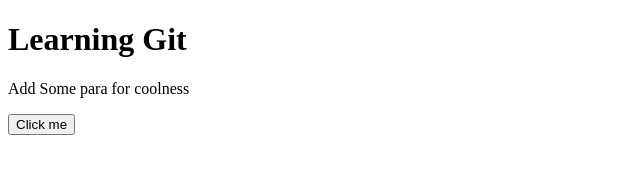
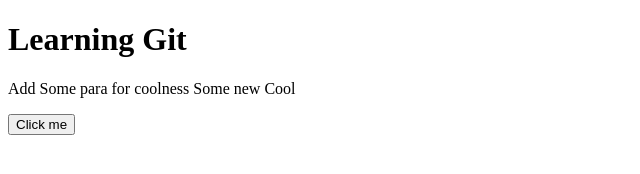
Before and after one commit to codelord405/Random, a plain HTML site: page index.html in a window 1280 px wide. Shown: the whole page, without its empty margins (0-640 px from the left). Drawn offline with Linux system fonts and the light colour scheme.

Commit message:
Update index text

```diff
--- a/index.html
+++ b/index.html
@@ -7,7 +7,7 @@
 </head>
 <body>
     <h1>Learning Git</h1>
-    <p>Add Some para for coolness</p>
+    <p>Add Some para for coolness Some new Cool</p>
     <button>Click me</button>
 </body>
 </html>
```
